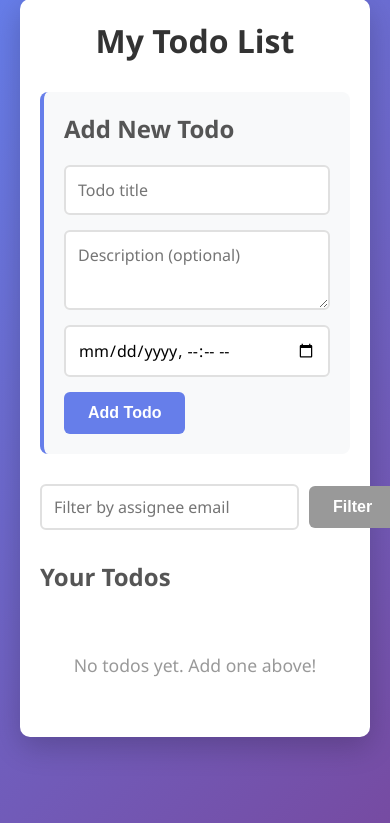
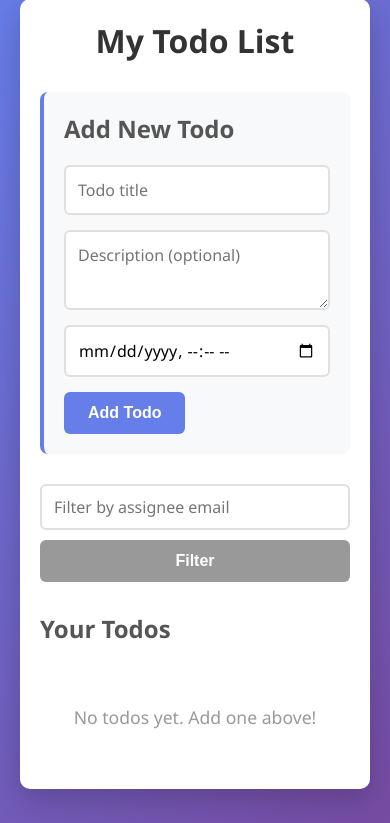
Before and after one commit to rakeshk24/todo-app, a Flask app: page / in a window 390 px wide. Shown: the part 21-844 px from the top of the page. Run offline with Flask 3, Linux system fonts and the light colour scheme; data that the repository does not hold is empty.

Commit message:
address review findings

```diff
--- a/app.py
+++ b/app.py
@@ -1,7 +1,15 @@
 from flask import Flask, render_template, request, redirect, url_for, jsonify
 from flask_sqlalchemy import SQLAlchemy
+from sqlalchemy import inspect as sql_inspect, text as sql_text
 from datetime import datetime
 import os
+
+def normalize_email(email):
+    if not email or '@' not in email:
+        return email
+    local, domain = email.rsplit('@', 1)
+    return f"{local}@{domain.lower()}"
+
 
 def get_today_date():
     """Return today's date as YYYY-MM-DD string."""
@@ -40,13 +48,19 @@ class Todo(db.Model):
 # Create tables
 with app.app_context():
     db.create_all()
+    _cols = [c['name'] for c in sql_inspect(db.engine).get_columns('todo')]
+    if 'assignee_email' not in _cols:
+        db.session.execute(sql_text('ALTER TABLE todo ADD COLUMN assignee_email VARCHAR(200)'))
+        db.session.commit()
 
 # Routes
 @app.route('/')
 def index():
     assignee = request.args.get('assignee', '').strip()
     if assignee:
-        todos = Todo.query.filter_by(assignee_email=assignee).all()
+        todos = Todo.query.filter_by(
+            assignee_email=normalize_email(assignee)
+        ).order_by(Todo.created_at.desc()).all()
     else:
         todos = Todo.query.order_by(Todo.created_at.desc()).all()
     return render_template('index.html', todos=todos, current_assignee=assignee)
@@ -106,10 +120,9 @@ def edit_todo(todo_id):
     if request.method == 'POST':
         todo.title = request.form.get('title', todo.title)
         todo.description = request.form.get('description', todo.description)
-        assignee_email = request.form.get('assignee_email', '').strip()
-        todo.assignee_email = assignee_email if assignee_email else None
-        if assignee_email:
-            print(f"Assigned '{todo.title}' to {assignee_email} by {request.remote_addr}")
+        if 'assignee_email' in request.form:
+            assignee_email = request.form.get('assignee_email', '').strip()
+            todo.assignee_email = normalize_email(assignee_email) if assignee_email else None
         deadline = request.form.get('deadline')
 
         if deadline:
--- a/static/style.css
+++ b/static/style.css
@@ -230,10 +230,12 @@ textarea.input-field {
     display: flex;
     gap: 10px;
     align-items: center;
+    flex-wrap: wrap;
 }
 
 .filter-input {
     flex: 1;
+    min-width: 0;
     padding: 10px 12px;
 }
 
@@ -265,4 +267,13 @@ textarea.input-field {
     .btn {
         flex: 1;
     }
+
+    .filter-form {
+        flex-direction: column;
+        align-items: stretch;
+    }
+
+    .filter-input {
+        width: 100%;
+    }
 }
```
